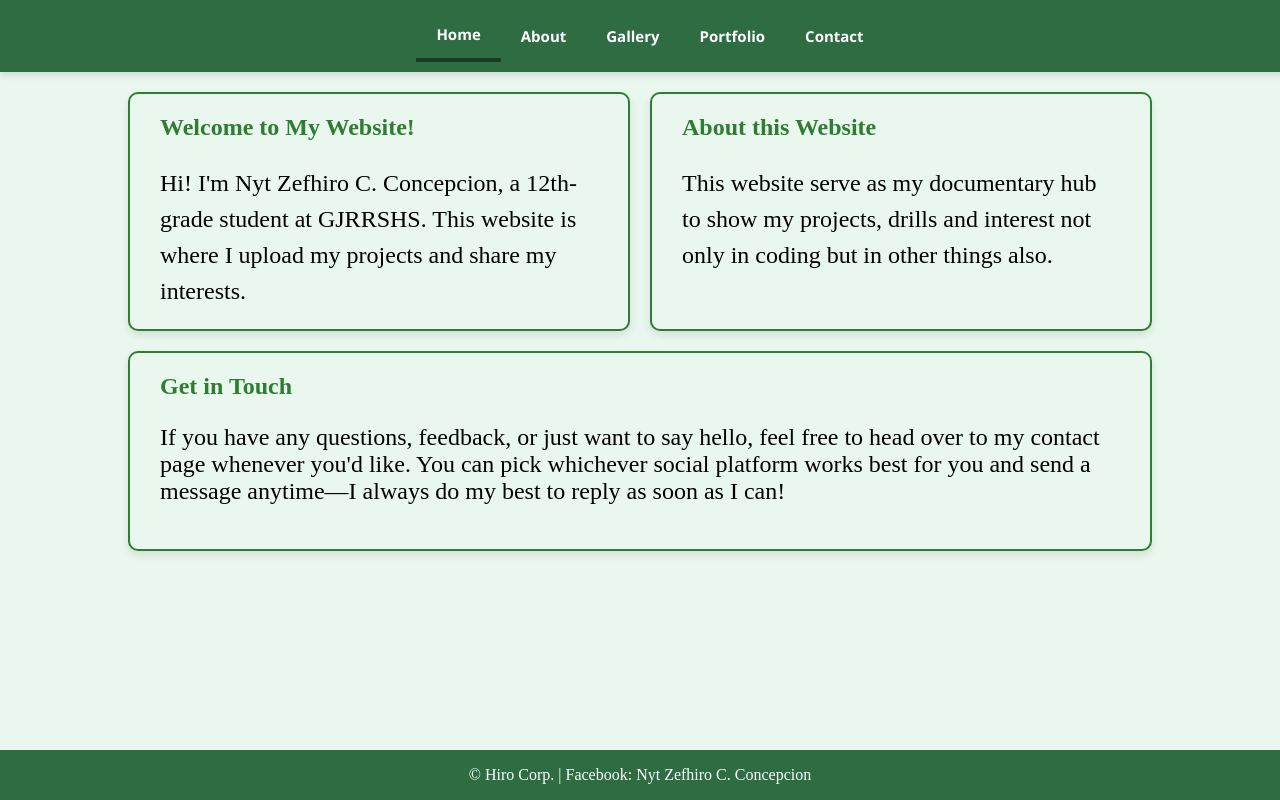
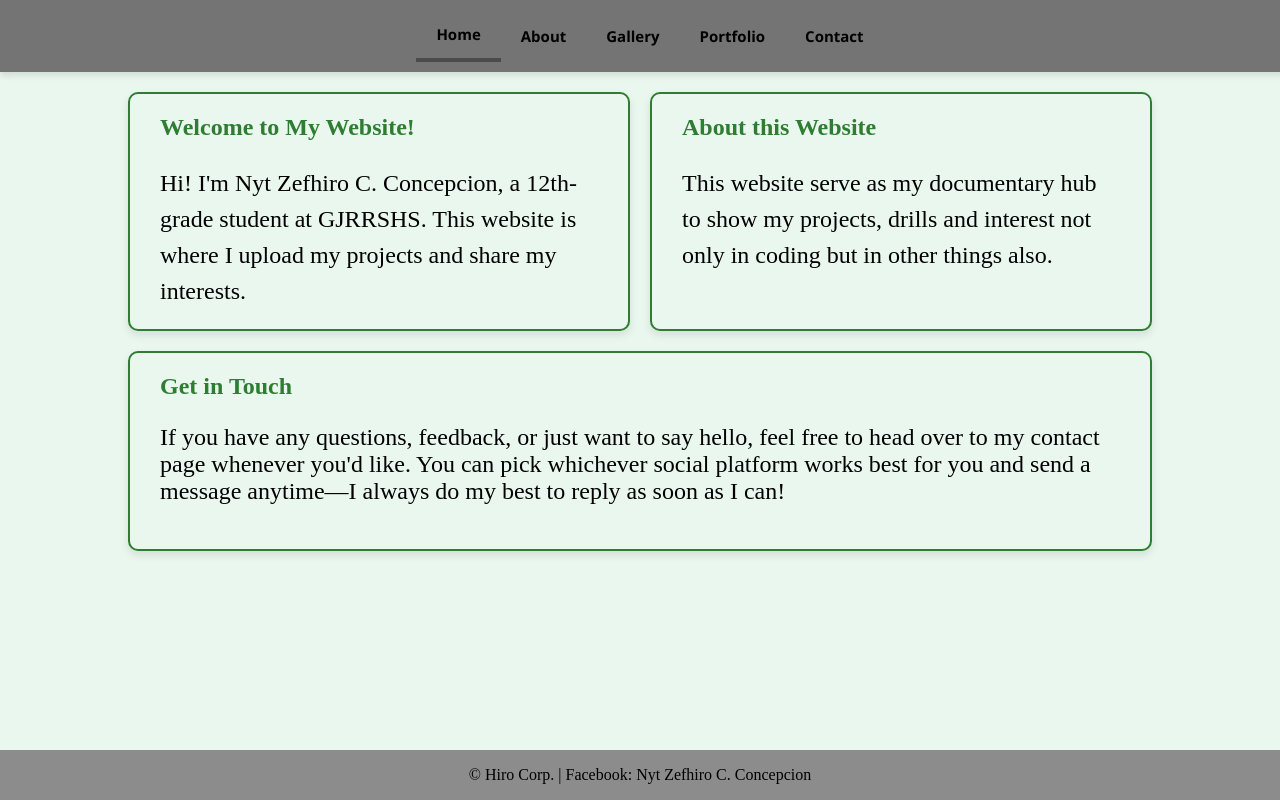
Before and after one commit to nytzefhiroconcepcion03-droid/website, a plain HTML site: page index.html in a window 1280 px wide. Drawn offline with Linux system fonts and the light colour scheme.

Commit message:
Modify navigation and link styles in style.css
Updated styles for navigation bar and links, including color changes and hover effects.

```diff
--- a/style.css
+++ b/style.css
@@ -1,9 +1,9 @@
 /*eto ang nag lalagay ng kulay sa buong navigation bar*/
 .navbar {
-    background-color: #2e6c42; /* Primary Navy */
+    background-color: #747474; /* Primary Navy */
     width: 100%;
     box-shadow: 0 4px 6px rgba(0, 0, 0, 0.1);
-	justify-content: center;
+    justify-content: center;
     padding: 10px;
 }
 
@@ -16,6 +16,7 @@
     list-style-type: none;        /* Removes default list bullet points */
     margin: 0;                    /* Clears browser default margins */
     padding: 0;                   /* Clears browser default padding */
+
 }
 
 /*eto ang nag aayos ng style ng mga link*/
@@ -32,7 +33,7 @@
 
 /*eto ang default o normal na itsura ng link*/
 .nav-link:link {
-    color: #FFFFFF;
+    color: #000000;
 }
 
 /*eto ang itsura ng ink pag nabuksan na */
@@ -42,7 +43,7 @@
 
 /*binabago neto ang kulay pag tinapat ang mouse sa link */
 .nav-link:hover {
-    background-color: #005A9C;
+    background-color: #b7b7b7;
     color: #FFFFFF;
 }
 
@@ -50,7 +51,7 @@
 .nav-link:focus {
     outline: 3px solid #FFFFFF;
     outline-offset: -3px;
-    background-color: #004080;
+    background-color: #b7b7b7;
 }
 
 /*eto ang nag lalagay ng pag pindot na effect pag pinindot ang link */
@@ -61,8 +62,8 @@
 
 /*eto ang ang lalagay ng highlight sa menu pag nasa mismong page */
 .nav-link.active {
-    background-color: #2E6C42;
-    border-bottom: 4px solid #183B24;
+    background-color: #747474;
+    border-bottom: 4px solid #4b4b4b;
 }
 
 footer {
@@ -70,6 +71,7 @@ footer {
     bottom: 0;
     left: 0;
     width: 100%;
-	background-color: #2e6c42;
-	color: white;
+	background-color: #8c8c8c;
+	color: black;
+
 }
```
